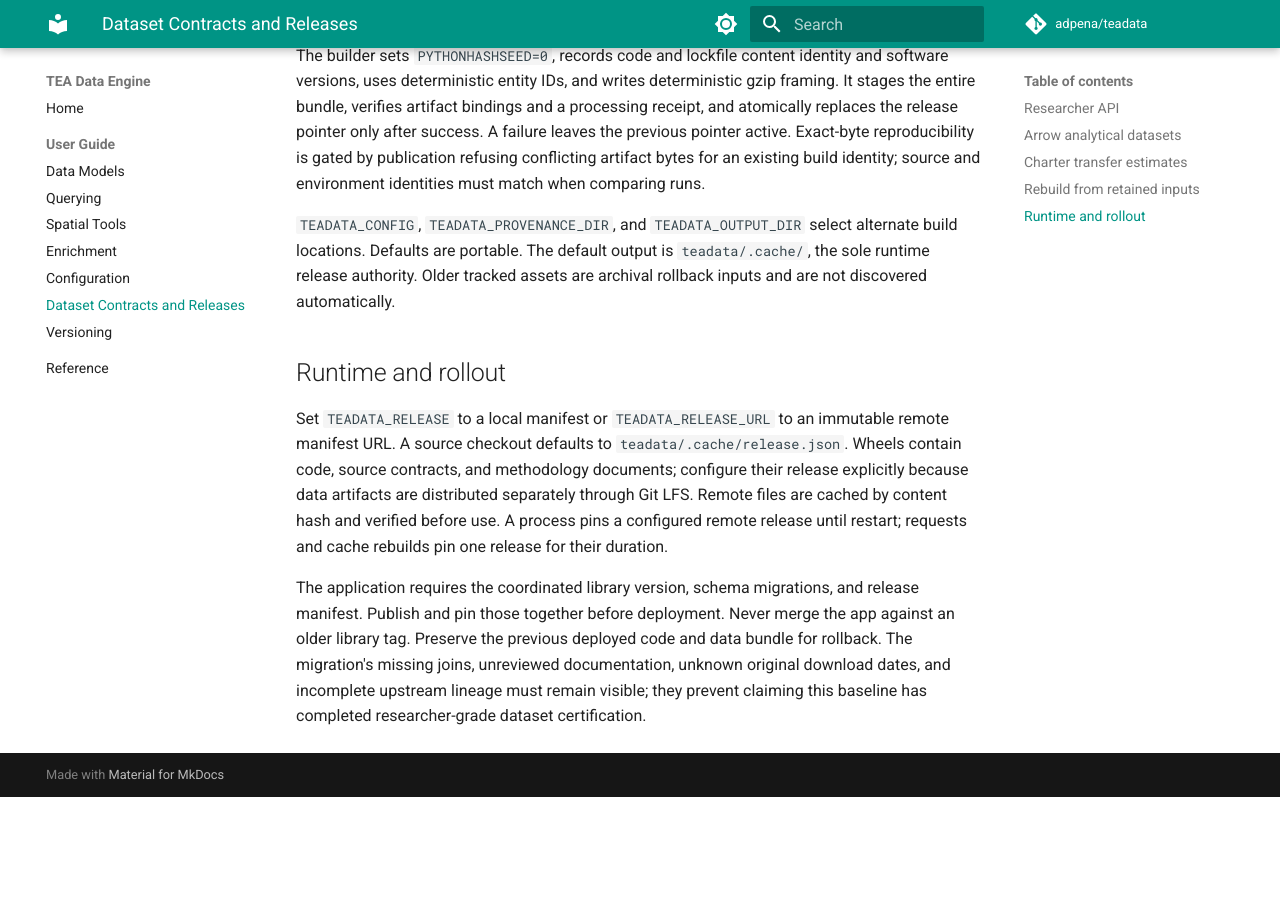
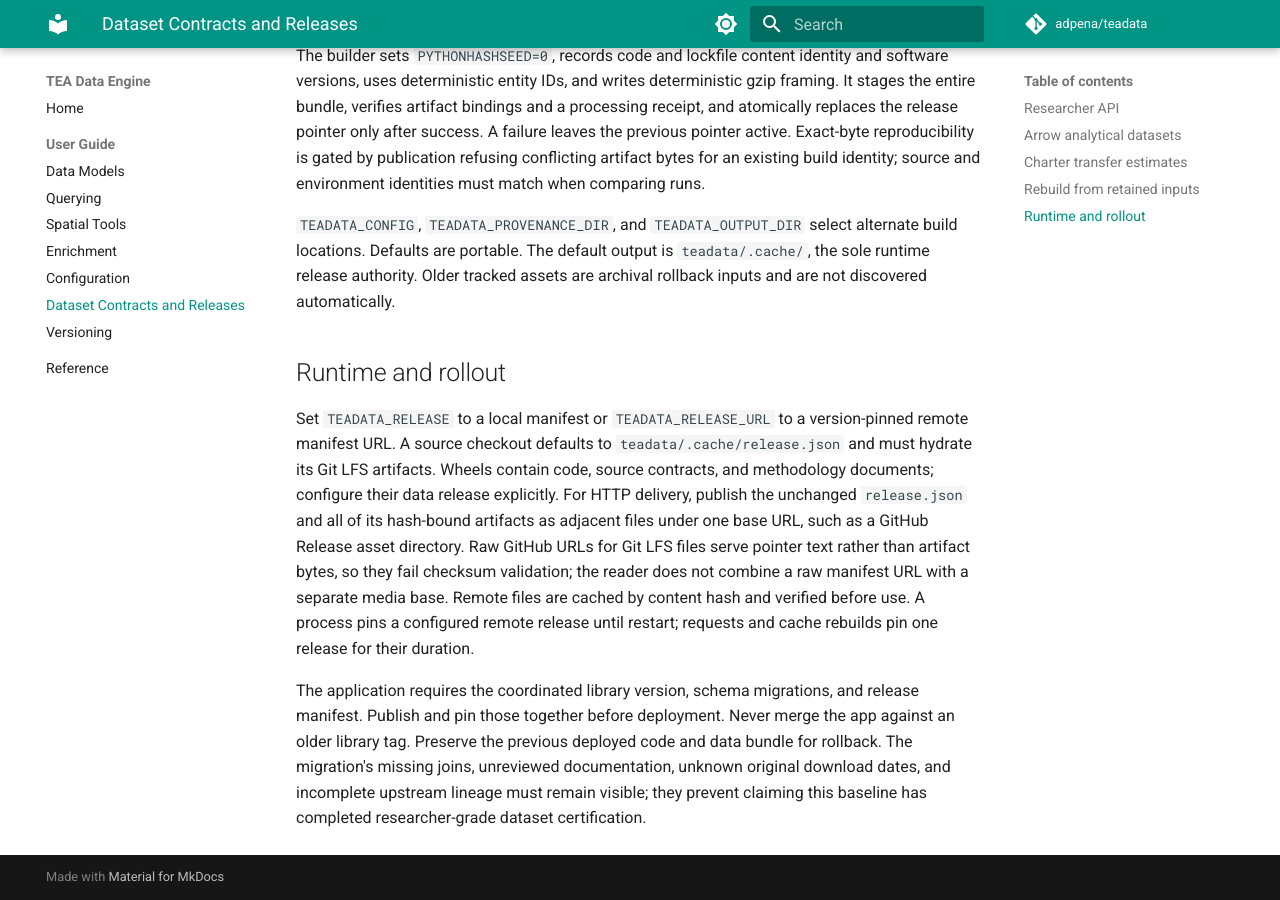
Before and after one commit to adpena/teadata, an MkDocs documentation site: the page built from docs/data-releases.md, in a window 1280 px wide and 900 px high, scrolled down 4493 px. Built offline with MkDocs 1.6.1 and Material for MkDocs 9.7.7, drawn with Linux system fonts in a browser that asks for light colours; comment, search, counter and statistics services are not loaded; before the commit the page ends 5290 px from its top, so only the background shows below that.

Commit message:
Preserve published history and document complete data bundles

```diff
--- a/docs/data-releases.md
+++ b/docs/data-releases.md
@@ -132,6 +132,6 @@ The builder sets `PYTHONHASHSEED=0`, records code and lockfile content identity
 
 ## Runtime and rollout
 
-Set `TEADATA_RELEASE` to a local manifest or `TEADATA_RELEASE_URL` to an immutable remote manifest URL. A source checkout defaults to `teadata/.cache/release.json`. Wheels contain code, source contracts, and methodology documents; configure their release explicitly because data artifacts are distributed separately through Git LFS. Remote files are cached by content hash and verified before use. A process pins a configured remote release until restart; requests and cache rebuilds pin one release for their duration.
+Set `TEADATA_RELEASE` to a local manifest or `TEADATA_RELEASE_URL` to a version-pinned remote manifest URL. A source checkout defaults to `teadata/.cache/release.json` and must hydrate its Git LFS artifacts. Wheels contain code, source contracts, and methodology documents; configure their data release explicitly. For HTTP delivery, publish the unchanged `release.json` and all of its hash-bound artifacts as adjacent files under one base URL, such as a GitHub Release asset directory. Raw GitHub URLs for Git LFS files serve pointer text rather than artifact bytes, so they fail checksum validation; the reader does not combine a raw manifest URL with a separate media base. Remote files are cached by content hash and verified before use. A process pins a configured remote release until restart; requests and cache rebuilds pin one release for their duration.
 
 The application requires the coordinated library version, schema migrations, and release manifest. Publish and pin those together before deployment. Never merge the app against an older library tag. Preserve the previous deployed code and data bundle for rollback. The migration's missing joins, unreviewed documentation, unknown original download dates, and incomplete upstream lineage must remain visible; they prevent claiming this baseline has completed researcher-grade dataset certification.
```
Also changed, not shown: AGENTS.md (+1 -1 lines), GEMINI.md (+1 -1 lines), README.md (+2 -7 lines).
